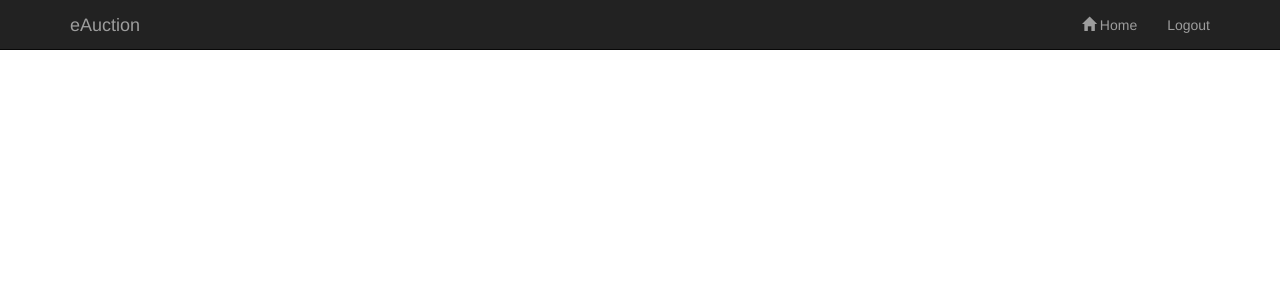
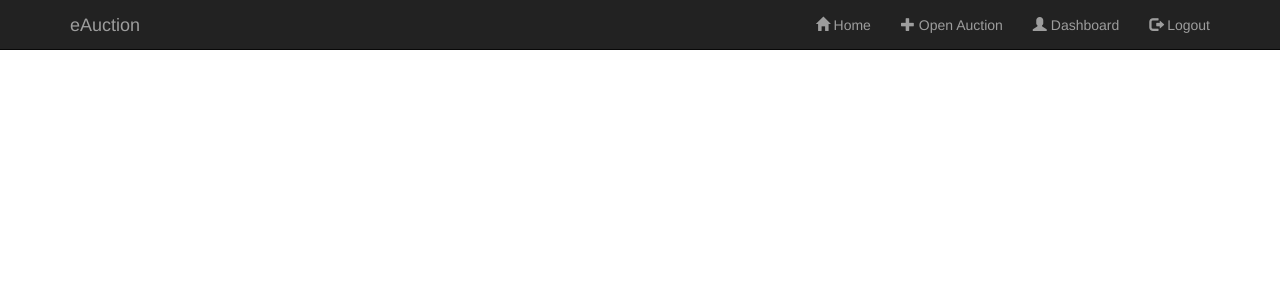
Before and after one commit to Paul92/eAuction, a PHP site: template views/header.php in a window 1280 px wide. Shown: the top 300 px of the page. Run offline with PHP 8.4, Linux system fonts and the light colour scheme; the template is opened without the code that fills it, so the values that code supplies are empty; some libraries are stand-ins or nearby versions.

Commit message:
Added open auction and dashboard buttons for logged in useers

```diff
--- a/views/header.php
+++ b/views/header.php
@@ -47,7 +47,8 @@
   background-color: #EEEEEE;
 }
 html,body{
-    height: 100%
+    height: 100%;
+    width: 100%;
 }
 
 #header{
@@ -85,7 +86,19 @@ html,body{
             </li>
             <?php if (Session::get('loggedIn')): ?>
             <li>
-              <a href="dashboard/logout">Logout</a>
+              <a href="newAuction">
+                <span class="glyphicon glyphicon-plus"></span> Open Auction
+              </a>
+            </li>
+            <li>
+              <a href="dashboard">
+                <span class="glyphicon glyphicon-user"></span> Dashboard
+              </a>
+            </li>
+            <li>
+              <a href="dashboard/logout">
+                <span class="glyphicon glyphicon-log-out"></span> Logout
+              </a>
             </li>
             <?php else: ?>
             <li>
```
